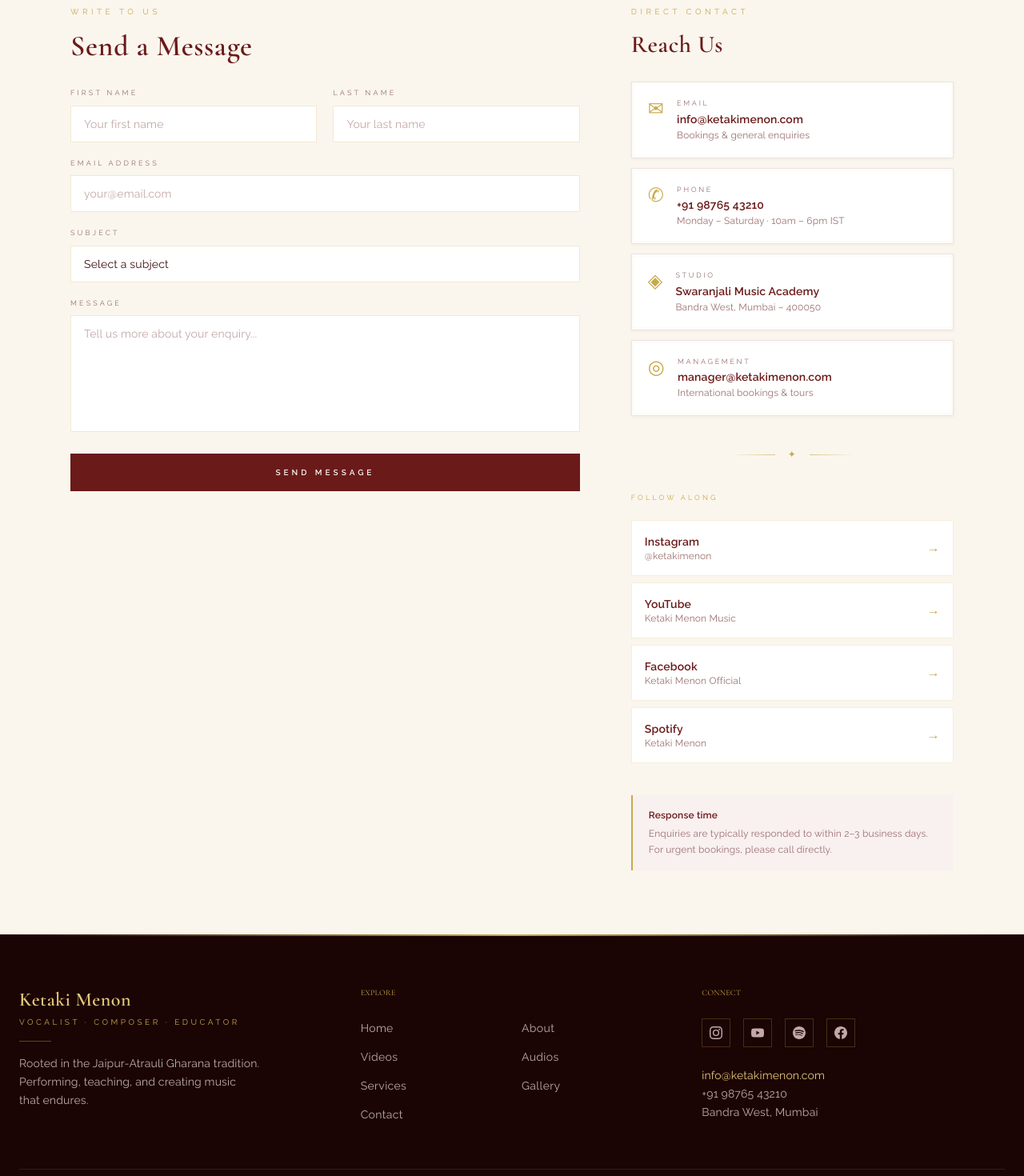
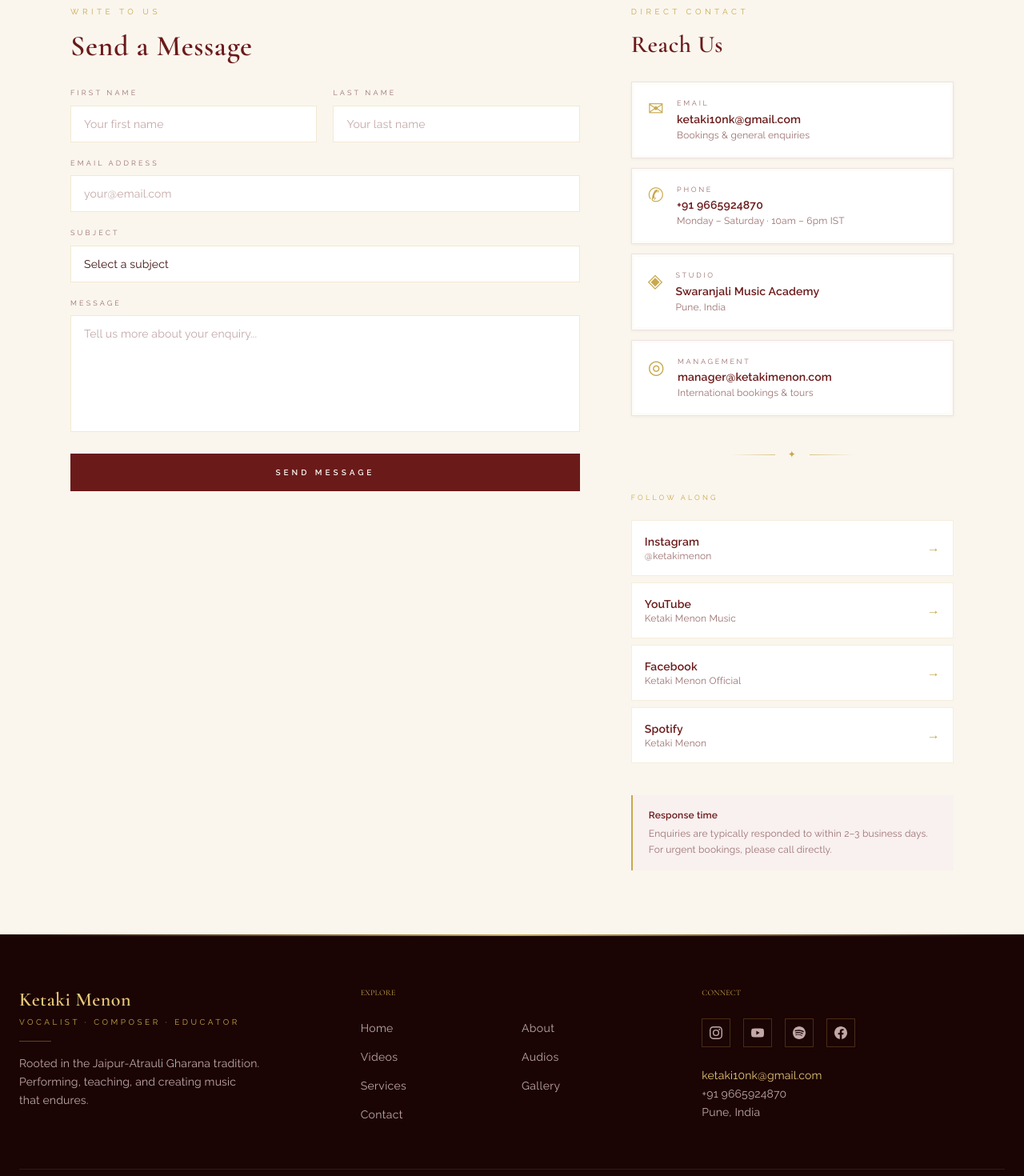
Before and after one commit to amitexplore/ketakimenon, a Next.js app: page /contact in a window 1280 px wide. Shown: the part 520-1990 px from the top of the page at 80% size. Built offline with nearby package versions, Linux system fonts and the light colour scheme.

Commit message:
Updated Contact Details

```diff
--- a/app/about/page.tsx
+++ b/app/about/page.tsx
@@ -1,12 +1,12 @@
 import OrnamentDivider from '@/components/OrnamentDivider';
 
 const timeline = [
-  { year: '1992', event: 'Born in Mumbai into a family with deep roots in Hindustani classical music.' },
+  { year: '1992', event: 'Born in Pune into a family with deep roots in Hindustani classical music.' },
   { year: '2000', event: 'Commenced formal training in the Jaipur-Atrauli Gharana under Pandit R. Sharma.' },
   { year: '2008', event: 'Performed at the Sawai Gandharva Bhimsen Mahotsav — one of India\'s most prestigious classical music festivals.' },
   { year: '2012', event: 'Completed Visharad (Graduate) from Akhil Bharatiya Gandharva Mahavidyalaya with distinction.' },
   { year: '2015', event: 'Debut album "Raag Prakaash" released to national acclaim.' },
-  { year: '2018', event: 'Founded Swaranjali Music Academy in Bandra, Mumbai, now home to 500+ students.' },
+  { year: '2018', event: 'Founded Swaranjali Music Academy in Pune, now home to 500+ students.' },
   { year: '2022', event: 'Headlined the International Music Summit in Singapore.' },
   { year: '2024', event: 'Ongoing world tour and second album in production.' },
 ];
@@ -24,7 +24,7 @@ const profile = [
   { label: 'Gharana',   value: 'Jaipur-Atrauli' },
   { label: 'Genre',     value: 'Hindustani Classical, Semi-classical, Fusion' },
   { label: 'Languages', value: 'Hindi · Sanskrit · Marathi · Bengali' },
-  { label: 'Based in',  value: 'Mumbai, India' },
+  { label: 'Based in',  value: 'Pune, India' },
 ];
 
 export default function AboutPage() {
@@ -77,7 +77,7 @@ export default function AboutPage() {
               Ketaki Menon is one of India&apos;s most celebrated vocalists — her voice, rich in texture and emotion, carries both the weight of tradition and the lightness of innovation.
             </p>
             <p className="text-sm text-[#9B7070] leading-relaxed">
-              Born and raised in Mumbai, Ketaki began her musical journey at the age of eight, guided by the legendary Pandit R. Sharma. Over two decades of dedicated practice have taken her to stages across India, Europe, Southeast Asia, and North America.
+              Born and raised in Pune, Ketaki began her musical journey at the age of eight, guided by the legendary Pandit R. Sharma. Over two decades of dedicated practice have taken her to stages across India, Europe, Southeast Asia, and North America.
             </p>
             <p className="text-sm text-[#9B7070] leading-relaxed">
               She is equally revered as an educator, having mentored hundreds of students through her academy, Swaranjali. Ketaki believes that music is a living tradition — one that must be preserved with reverence and shared with courage.
--- a/app/audios/page.tsx
+++ b/app/audios/page.tsx
@@ -66,6 +66,8 @@ export default function AudiosPage() {
             <a
               key={name}
               href="#"
+              target="_blank"
+              rel="noopener noreferrer"
               className="flex items-center gap-3 px-6 py-3 border border-[#C9A84C]/30 bg-white hover:border-[#6B1A1A] hover:bg-[#6B1A1A]/4 transition-all text-sm text-[#6B1A1A] hover:text-[#6B1A1A]"
             >
               <span className="text-[#C9A84C]">{icon}</span>
--- a/app/contact/page.tsx
+++ b/app/contact/page.tsx
@@ -4,22 +4,22 @@ const contactCards = [
   {
     symbol: '✉',
     label: 'Email',
-    value: 'info@ketakimenon.com',
+    value: 'ketaki10nk@gmail.com',
     sub: 'Bookings & general enquiries',
-    href: 'mailto:info@ketakimenon.com',
+    href: 'mailto:ketaki10nk@gmail.com',
   },
   {
     symbol: '✆',
     label: 'Phone',
-    value: '+91 98765 43210',
+    value: '+91 9665924870',
     sub: 'Monday – Saturday · 10am – 6pm IST',
-    href: 'tel:+919876543210',
+    href: 'tel:+919665924870',
   },
   {
     symbol: '◈',
     label: 'Studio',
     value: 'Swaranjali Music Academy',
-    sub: 'Bandra West, Mumbai – 400050',
+    sub: 'Pune, India',
     href: '#',
   },
   {
@@ -32,7 +32,7 @@ const contactCards = [
 ];
 
 const socials = [
-  { name: 'Instagram',   handle: '@ketakimenon',            href: '#' },
+  { name: 'Instagram',   handle: '@ketakimenon',            href: 'https://www.instagram.com/ketakimenon?igsh=MWVtOXIzdmNjanYxMQ==' },
   { name: 'YouTube',     handle: 'Ketaki Menon Music',      href: '#' },
   { name: 'Facebook',    handle: 'Ketaki Menon Official',   href: '#' },
   { name: 'Spotify',     handle: 'Ketaki Menon',            href: '#' },
@@ -175,6 +175,8 @@ export default function ContactPage() {
                   <a
                     key={name}
                     href={href}
+                    target="_blank"
+                    rel="noopener noreferrer"
                     className="flex items-center justify-between p-4 border border-[#C9A84C]/20 bg-white hover:border-[#6B1A1A] hover:bg-[#F9F0F0] transition-all group"
                   >
                     <div>
--- a/app/gallery/page.tsx
+++ b/app/gallery/page.tsx
@@ -101,7 +101,9 @@ export default function GalleryPage() {
             Behind-the-scenes moments, rehearsals, and updates — every day.
           </p>
           <a
-            href="#"
+            href="https://www.instagram.com/ketakimenon?igsh=MWVtOXIzdmNjanYxMQ=="
+            target="_blank"
+            rel="noopener noreferrer"
             className="inline-flex items-center gap-3 px-9 py-3 border border-[#6B1A1A] text-[#6B1A1A] text-[10px] tracking-[0.35em] uppercase hover:bg-[#6B1A1A] hover:text-[#FAF6EE] transition-all font-semibold"
           >
             <svg className="w-4 h-4" fill="currentColor" viewBox="0 0 24 24">
--- a/app/videos/page.tsx
+++ b/app/videos/page.tsx
@@ -175,6 +175,8 @@ export default function VideosPage() {
           <p className="text-sm text-[#9B7070] mb-7">Watch all performances and studio sessions on YouTube.</p>
           <a
             href="#"
+            target="_blank"
+            rel="noopener noreferrer"
             className="inline-flex items-center gap-3 px-8 py-3 bg-[#6B1A1A] text-[#FAF6EE] text-[10px] tracking-[0.3em] uppercase hover:bg-[#8B2E2E] transition-colors"
           >
             <svg className="w-4 h-4" fill="currentColor" viewBox="0 0 24 24">
--- a/components/Footer.tsx
+++ b/components/Footer.tsx
@@ -12,7 +12,7 @@ const quickLinks = [
 
 const socials = [
   {
-    name: 'Instagram', href: '#',
+    name: 'Instagram', href: 'https://www.instagram.com/ketakimenon?igsh=MWVtOXIzdmNjanYxMQ==',
     icon: <svg className="w-4 h-4" fill="currentColor" viewBox="0 0 24 24"><path d="M12 2.163c3.204 0 3.584.012 4.85.07 3.252.148 4.771 1.691 4.919 4.919.058 1.265.069 1.645.069 4.849 0 3.205-.012 3.584-.069 4.849-.149 3.225-1.664 4.771-4.919 4.919-1.266.058-1.644.07-4.85.07-3.204 0-3.584-.012-4.849-.07-3.26-.149-4.771-1.699-4.919-4.92-.058-1.265-.07-1.644-.07-4.849 0-3.204.013-3.583.07-4.849.149-3.227 1.664-4.771 4.919-4.919 1.266-.057 1.645-.069 4.849-.069zM12 0C8.741 0 8.333.014 7.053.072 2.695.272.273 2.69.073 7.052.014 8.333 0 8.741 0 12c0 3.259.014 3.668.072 4.948.2 4.358 2.618 6.78 6.98 6.98C8.333 23.986 8.741 24 12 24c3.259 0 3.668-.014 4.948-.072 4.354-.2 6.782-2.618 6.979-6.98.059-1.28.073-1.689.073-4.948 0-3.259-.014-3.667-.072-4.947-.196-4.354-2.617-6.78-6.979-6.98C15.668.014 15.259 0 12 0zm0 5.838a6.162 6.162 0 100 12.324 6.162 6.162 0 000-12.324zM12 16a4 4 0 110-8 4 4 0 010 8zm6.406-11.845a1.44 1.44 0 100 2.881 1.44 1.44 0 000-2.881z"/></svg>,
   },
   {
@@ -87,6 +87,8 @@ export default function Footer() {
                   key={name}
                   href={href}
                   aria-label={name}
+                  target="_blank"
+                  rel="noopener noreferrer"
                   className="w-9 h-9 border border-[#C9A84C]/25 flex items-center justify-center text-[#C4A8A8] hover:text-[#E8C97A] hover:border-[#C9A84C]/60 transition-all"
                 >
                   {icon}
@@ -94,9 +96,9 @@ export default function Footer() {
               ))}
             </div>
             <p className="text-sm text-[#C4A8A8] leading-relaxed">
-              <span className="text-[#E8C97A]">info@ketakimenon.com</span><br />
-              +91 98765 43210<br />
-              Bandra West, Mumbai
+              <span className="text-[#E8C97A]">ketaki10nk@gmail.com</span><br />
+              +91 9665924870<br />
+              Pune, India
             </p>
           </div>
         </div>
```
